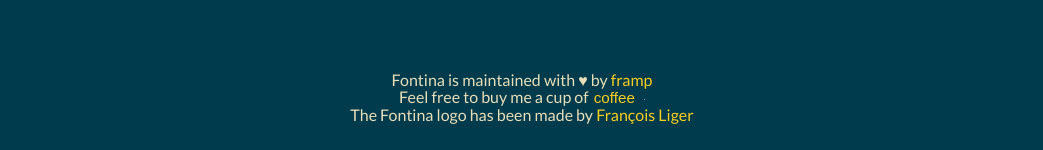
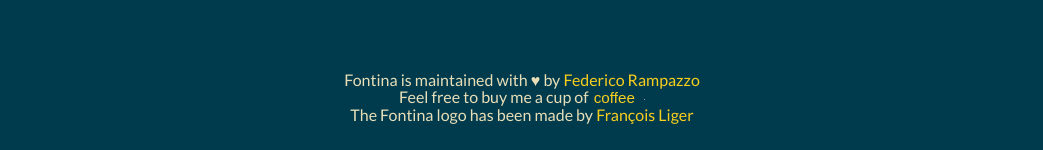
Before and after one commit to framp/fontina, a website: page index.html in a window 1280 px wide. Shown: the part 1949-2099 px from the top of the page, without its empty margins (118-1161 px from the left). Drawn offline with nearby package versions, Linux system fonts and the light colour scheme; grey boxes are pictures that could not be loaded.

Commit message:
Using my real name

```diff
--- a/index.html
+++ b/index.html
@@ -88,7 +88,7 @@
         <form action="https://www.paypal.com/cgi-bin/webscr" method="post" target="_top">
           <input type="hidden" name="cmd" value="_s-xclick">
           <input type="hidden" name="hosted_button_id" value="BDPUGENG892JA">
-          Fontina is maintained with ♥ by <a href="http://framp.me">framp</a><br>
+          Fontina is maintained with ♥ by <a href="http://framp.me">Federico Rampazzo</a><br>
           Feel free to buy me a cup of
           <button type="submit" name="submit">coffee</button>
           <img alt="" border="0" src="https://www.paypalobjects.com/en_GB/i/scr/pixel.gif" width="1" height="1"><br>
```
